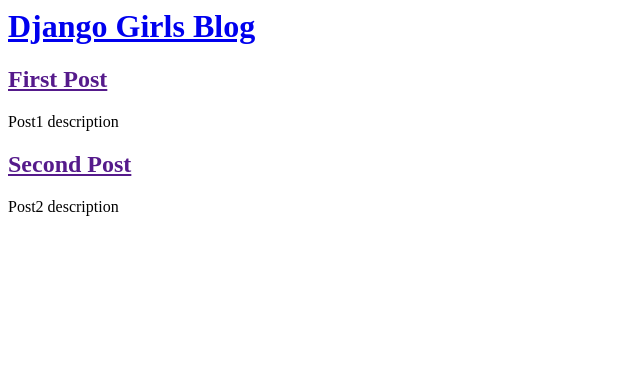
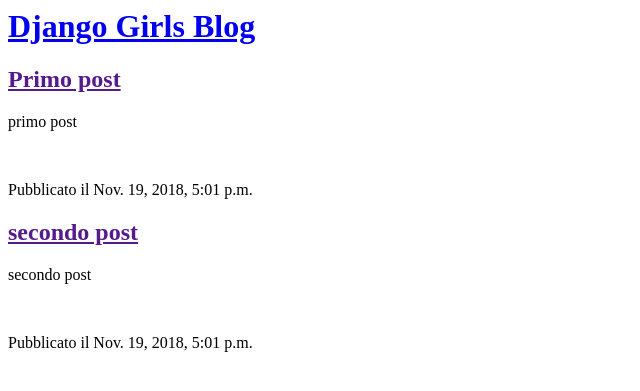
Before and after one commit to Frank909/DjangoAdmin, a Django app: page / in a window 1280 px wide. Shown: the top 391 px of the page, without its empty margins (0-640 px from the left). Run offline with Django 3.2, Linux system fonts and the light colour scheme; data comes from the database, SQL or seed files in the repository; both versions use the stored data as it was after the commit.

Commit message:
Pagina dinamiche python

```diff
--- a/blog/templates/blog/post_list.html
+++ b/blog/templates/blog/post_list.html
@@ -4,13 +4,12 @@
 </head>
     <body>
         <h1><a href="/">Django Girls Blog</a></h1>
+        {% for post in posts %}
         <div>
-            <h2><a href="">First Post</a></h2>
-            <p>Post1 description</p>
+            <h2><a href="">{{post.title}}</a></h2>
+            <p>{{post.text}}</p><br/>
+            <p>Pubblicato il {{post.published_date}}</p>
         </div>
-        <div>
-            <h2><a href="">Second Post</a></h2>
-            <p>Post2 description</p>
-        </div>
+        {% endfor %}
     </body>
 </html>
--- a/blog/views.py
+++ b/blog/views.py
@@ -1,4 +1,8 @@
 from django.shortcuts import render
+from django.utils import timezone
+from .models import Post
+
 
 def post_list(request):
-    return render(request, 'blog/post_list.html', {})
+    posts = Post.objects.filter(published_date__lte=timezone.now()).order_by('published_date')
+    return render(request, 'blog/post_list.html', {'posts': posts})
```
Also changed, not shown: db.sqlite3.
